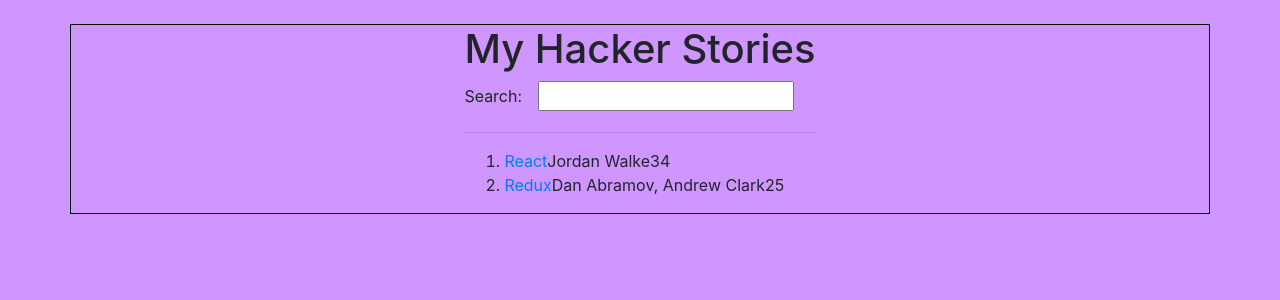
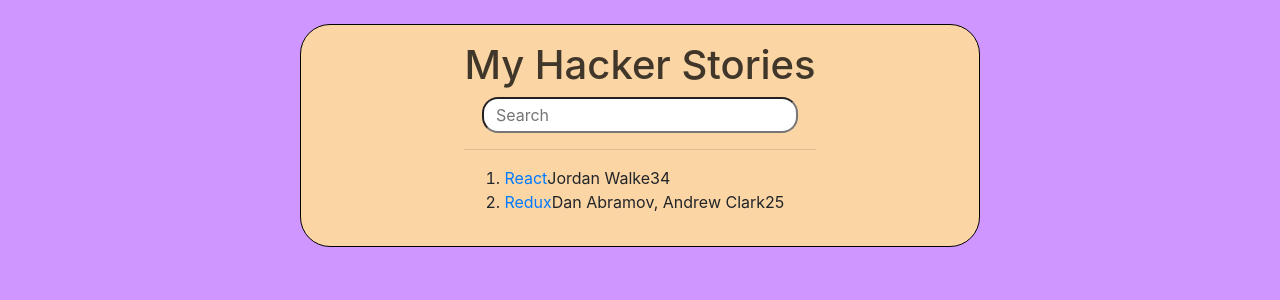
Before and after one commit to chaalelidris/the-road-to-react-book-code-practice, a React (Create React App) app: page / in a window 1280 px wide. Shown: the top 300 px of the page. Built offline with nearby package versions, Linux system fonts and the light colour scheme.

Commit message:
Search component

```diff
--- a/src/App.css
+++ b/src/App.css
@@ -1,6 +1,30 @@
 .content {
+    min-width: 360px;
+    max-width: 680px;
     border: 1px solid rgb(0, 0, 0);
+    background-color: #fbd5a4;
+    border-radius: 30px;
+    padding-top: 16px;
+    padding-bottom: 16px;
     display: flex;
     align-items: center;
     justify-content: center;
 }
+
+.content h1 {
+    color: #403629;
+}
+
+.search {
+    display: flex;
+    align-items: center;
+    justify-content: center;
+}
+
+.search>input {
+    width: 90%;
+    outline: none;
+    padding: 4px 12px;
+    border-radius: 1em;
+    border: 2px solid 1e1e1e;
+}
--- a/src/App.js
+++ b/src/App.js
@@ -32,8 +32,8 @@
     <div className='container content my-4'>
       <div className=''>
         <h1>My Hacker Stories</h1>
-        <label htmlFor="search" className='mr-3'>Search: </label>
-        <input id="search" type="text" />
+
+        <Search />
 
         <hr />
 
@@ -65,4 +65,13 @@
     </ol>
   )
 }
+
+// Search component
+function Search() {
+  return (
+    <div className='search'>
+      <input id="search" type="text" placeholder='Search' />
+    </div>
+  )
+}
 export default App;
```
